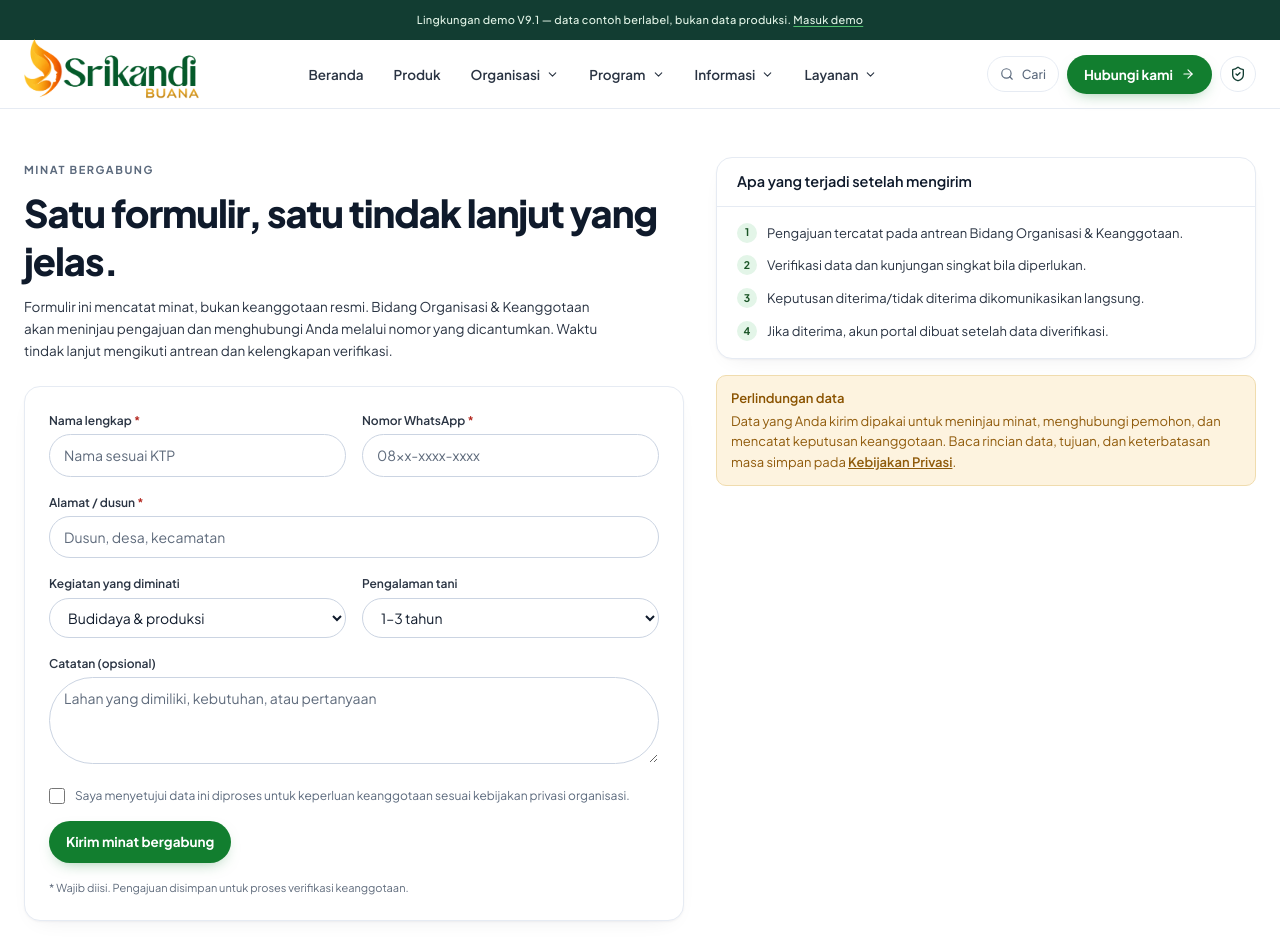
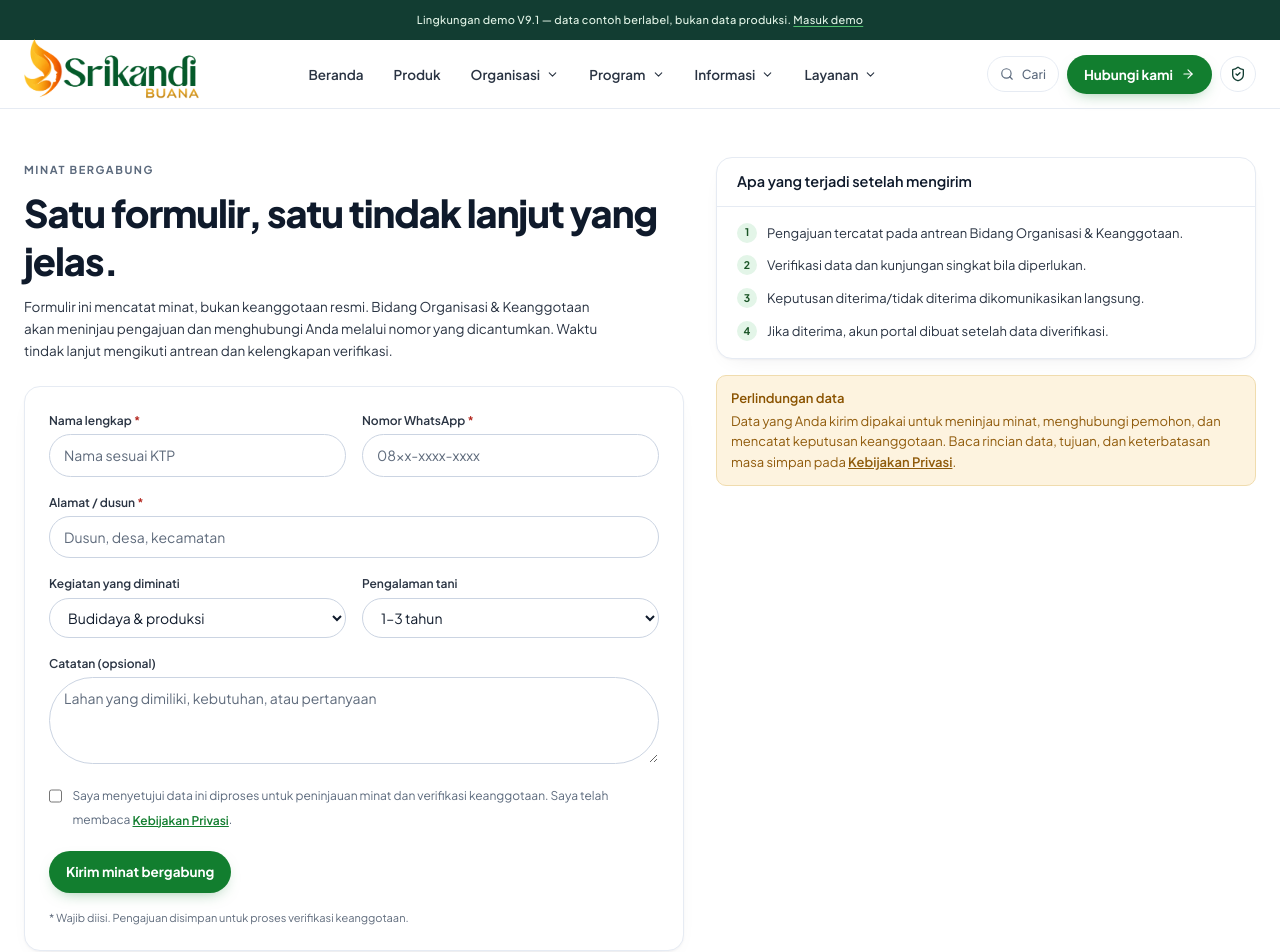
Before and after one commit to teknik-informer/Srikandi-Buana, a Next.js app: page /gabung in a window 1280 px wide. Shown: the top 952 px of the page. Built offline with nearby package versions, Linux system fonts and the light colour scheme.

Commit message:
Link public join consent to readable privacy notice

```diff
--- a/src/components/join-form.tsx
+++ b/src/components/join-form.tsx
@@ -3,6 +3,7 @@
 import { useActionState } from "react";
 import { submitJoinInterest, type JoinState } from "@/app/actions/forms";
 import { CheckCircle2 } from "lucide-react";
+import Link from "next/link";
 
 const initial: JoinState = { ok: false, message: "" };
 
@@ -68,7 +69,7 @@ export function JoinForm() {
       </div>
       <label className="flex items-start gap-2.5 text-[12px] text-muted">
         <input type="checkbox" name="setuju" required className="mt-0.5 h-4 w-4 accent-[var(--sb-primary)]" />
-        <span>Saya menyetujui data ini diproses untuk keperluan keanggotaan sesuai kebijakan privasi organisasi.</span>
+        <span>Saya menyetujui data ini diproses untuk peninjauan minat dan verifikasi keanggotaan. Saya telah membaca <Link href="/privasi" className="font-semibold text-primary-700 underline">Kebijakan Privasi</Link>.</span>
       </label>
       <button type="submit" className="sb-btn sb-btn-primary" disabled={pending} title={pending ? "Formulir sedang dikirim — tunggu sebentar." : undefined} aria-busy={pending}>
         {pending ? "Mengirim…" : "Kirim minat bergabung"}
```
